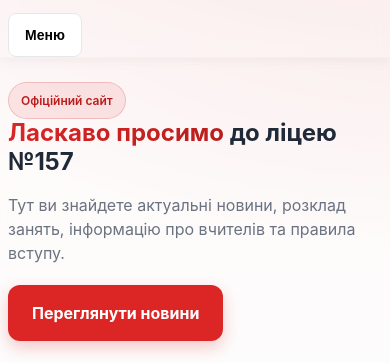
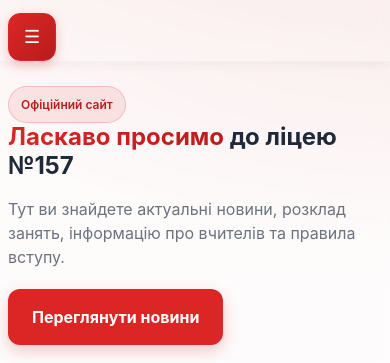
Before and after one commit to Vonkaaaaa/157School1, a plain HTML site: page index.html in a window 390 px wide. Shown: the part 43-406 px from the top of the page. Drawn offline with Linux system fonts and the light colour scheme.

Commit message:
Add files via upload

```diff
--- a/assets/css/styles.css
+++ b/assets/css/styles.css
@@ -73,9 +73,10 @@ img { max-width: 100%; display: block; }
 }
 .menu-toggle {
   display: none;
-  border: 1px solid var(--border);
-  background: var(--bg);
-  border-radius: 8px;
+  border: 1px solid var(--brand);
+  background: var(--red-gradient);
+  color: white;
+  border-radius: 12px;
   padding: 12px 16px;
   font-weight: 600;
   font-size: 14px;
@@ -83,13 +84,35 @@ img { max-width: 100%; display: block; }
   transition: all 0.2s ease;
   min-height: 44px;
   min-width: 44px;
+  box-shadow: 0 4px 12px rgba(220, 38, 38, 0.25);
+  position: relative;
+  overflow: hidden;
 }
+
+.menu-toggle::before {
+  content: '';
+  position: absolute;
+  top: 0;
+  left: -100%;
+  width: 100%;
+  height: 100%;
+  background: linear-gradient(90deg, transparent, rgba(255,255,255,0.2), transparent);
+  transition: left 0.5s ease;
+}
+
 .menu-toggle:hover {
-  background: var(--surface);
-  border-color: var(--brand);
+  background: var(--brand-dark);
+  transform: translateY(-1px);
+  box-shadow: 0 6px 20px rgba(220, 38, 38, 0.35);
 }
+
+.menu-toggle:hover::before {
+  left: 100%;
+}
+
 .menu-toggle:active {
-  transform: scale(0.95);
+  transform: scale(0.95) translateY(0);
+  box-shadow: 0 2px 8px rgba(220, 38, 38, 0.3);
 }
 
 /* Hero */
@@ -156,7 +179,28 @@ textarea { min-height: 120px; }
 
 @media (max-width: 640px) {
   /* Mobile Navigation */
-  .menu-toggle { display: inline-flex; align-items: center; justify-content: center; }
+  .menu-toggle {
+    display: inline-flex;
+    align-items: center;
+    justify-content: center;
+    width: 48px;
+    height: 48px;
+    padding: 0;
+    border-radius: 12px;
+  }
+
+  /* Hamburger icon styling */
+  .menu-toggle {
+    transition: all 0.3s ease, transform 0.3s ease;
+  }
+
+  .menu-toggle::after {
+    content: '☰';
+    font-size: 18px;
+    font-weight: normal;
+    color: white;
+    transition: transform 0.3s ease;
+  }
   .nav { flex-direction: column; gap: 16px; padding: 16px 0; }
   .brand { order: 1; }
   .nav nav { order: 2; width: 100%; }
--- a/assets/js/main.js
+++ b/assets/js/main.js
@@ -9,8 +9,8 @@ document.addEventListener('DOMContentLoaded', () => {
       links.classList.toggle('open');
       toggle.setAttribute('aria-expanded', !isOpen);
 
-      // Update button text
-      toggle.textContent = isOpen ? 'Меню' : 'Закрити';
+      // Update button icon
+      toggle.style.transform = isOpen ? 'rotate(0deg)' : 'rotate(90deg)';
     });
 
     // Close menu when clicking on a link
@@ -19,7 +19,7 @@ document.addEventListener('DOMContentLoaded', () => {
       link.addEventListener('click', () => {
         links.classList.remove('open');
         toggle.setAttribute('aria-expanded', 'false');
-        toggle.textContent = 'Меню';
+        toggle.style.transform = 'rotate(0deg)';
       });
     });
 
@@ -28,7 +28,7 @@ document.addEventListener('DOMContentLoaded', () => {
       if (!toggle.contains(e.target) && !links.contains(e.target)) {
         links.classList.remove('open');
         toggle.setAttribute('aria-expanded', 'false');
-        toggle.textContent = 'Меню';
+        toggle.style.transform = 'rotate(0deg)';
       }
     });
 
@@ -37,7 +37,7 @@ document.addEventListener('DOMContentLoaded', () => {
       if (window.innerWidth > 640) {
         links.classList.remove('open');
         toggle.setAttribute('aria-expanded', 'false');
-        toggle.textContent = 'Меню';
+        toggle.style.transform = 'rotate(0deg)';
       }
     });
   }
--- a/index.html
+++ b/index.html
@@ -25,8 +25,7 @@
           <span>Ліцей №157</span>
         </a>
         <nav aria-label="Основна навігація">
-          <button class="menu-toggle" aria-expanded="false" aria-controls="nav-links" data-menu-toggle>
-            Меню
+          <button class="menu-toggle" aria-expanded="false" aria-controls="nav-links" data-menu-toggle aria-label="Відкрити меню">
           </button>
           <div id="nav-links" class="nav-links" data-nav-links>
             <a href="index.html" aria-current="page">Головна</a>
```
Also changed, not shown: about.html (+1 -2 lines), admission.html (+1 -2 lines), contacts.html (+1 -2 lines), news.html (+1 -2 lines), schedule.html (+1 -2 lines), teachers.html (+1 -2 lines).
